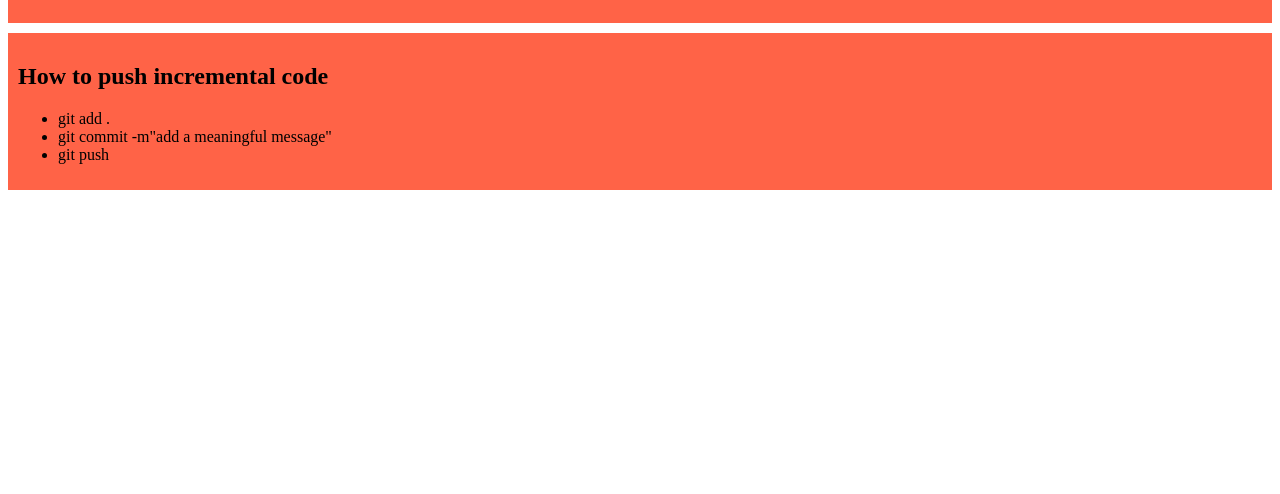
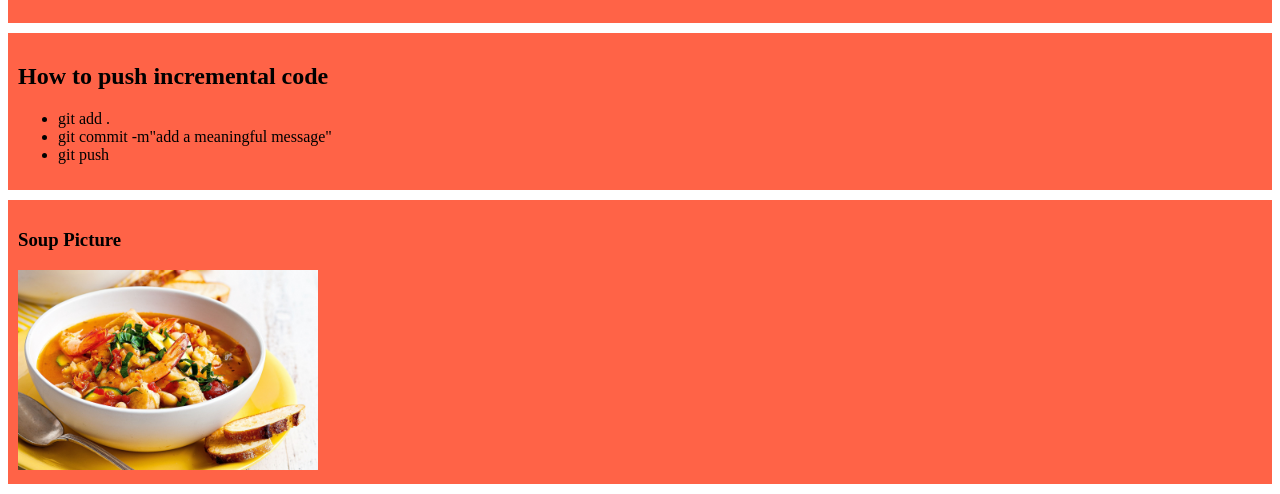
Before and after one commit to rakhibul07/my-simple-website, a plain HTML site: page index.html in a window 1280 px wide. Shown: the part 570-1064 px from the top of the page. Before the commit the page ends 800 px from the top, so only its background shows below. Drawn offline with Linux system fonts and the light colour scheme.

Commit message:
add a soup picture

```diff
--- a/index.html
+++ b/index.html
@@ -31,5 +31,9 @@
             <li>git push</li>
         </ul>
     </div>
+    <div>
+        <h3>Soup Picture</h3>
+        <img src="images/soup.jpg" alt="soup">
+    </div>
 </body>
 </html>
--- a/style/blog.css
+++ b/style/blog.css
@@ -3,3 +3,7 @@ div{
     padding: 10px;
     margin-bottom: 10px;
 }
+img{
+
+    width: 300px;
+}
```
Also changed, not shown: images/soup.jpg (added).
